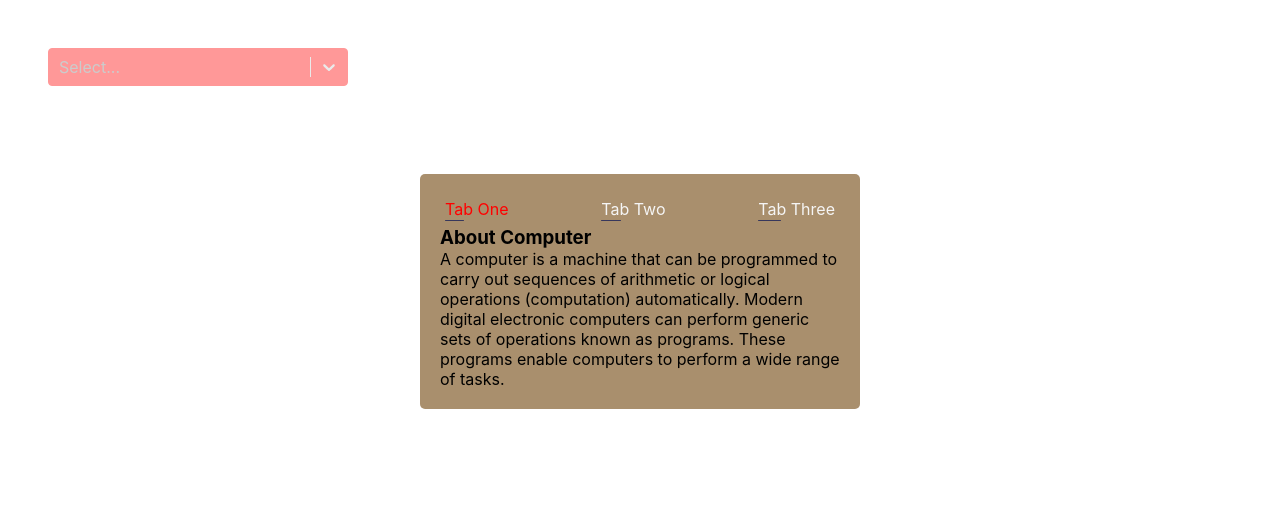
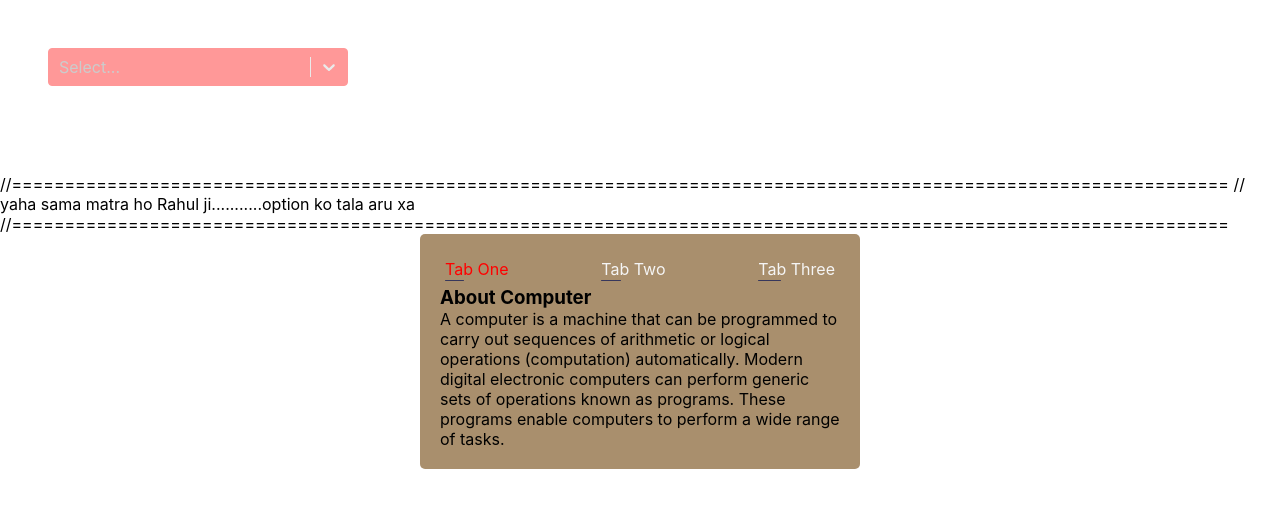
Before and after one commit to Kharel-ranjan11/NiteshTAsk, a React (Create React App) app: page / in a window 1280 px wide. Shown: the top 508 px of the page. Built offline with nearby package versions, Linux system fonts and the light colour scheme.

Commit message:
Update App.js

```diff
--- a/src/App.js
+++ b/src/App.js
@@ -3,7 +3,10 @@ import CreatableSelect from 'react-select/creatable'
 import './App.css'
 import { useState } from 'react'
 const App = () => {
-  const [index, setIndex] = useState(0)
+  const [index, setIndex] = useState(0);
+
+
+
   const options = [
     { value: 'jack', label: 'Jack', color: '#FF8B00' },
     { value: 'john', label: 'John', color: '#36B37E' },
@@ -96,7 +99,14 @@ const App = () => {
         />
       </div>
       <br /> <br />
+//===================================================================================================================
 
+
+            //             yaha sama matra ho Rahul ji...........option ko tala aru xa
+
+
+
+//===================================================================================================================
       <section>
         <div className='tabs'>
           <div className='tabList'>
```
